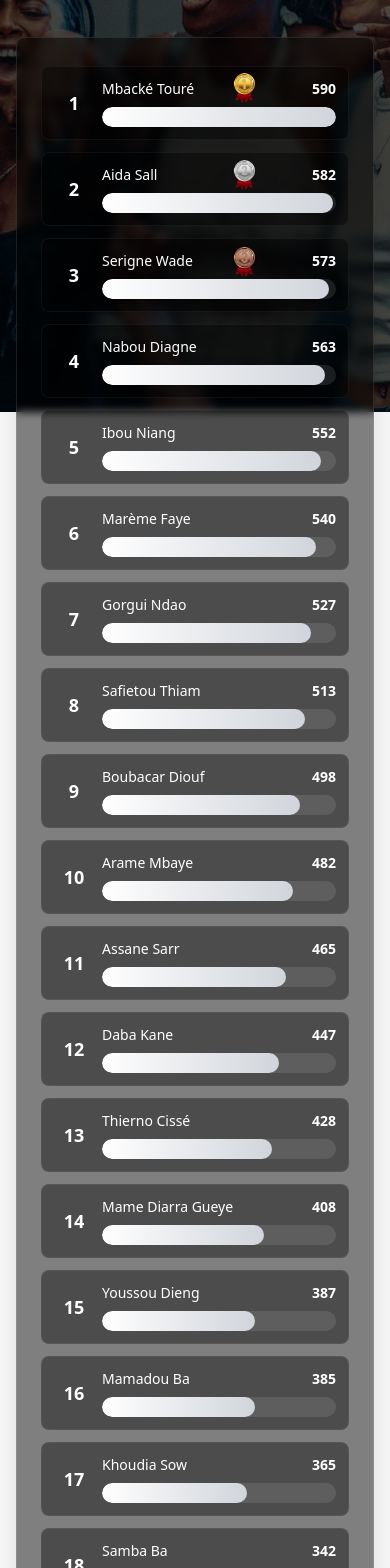
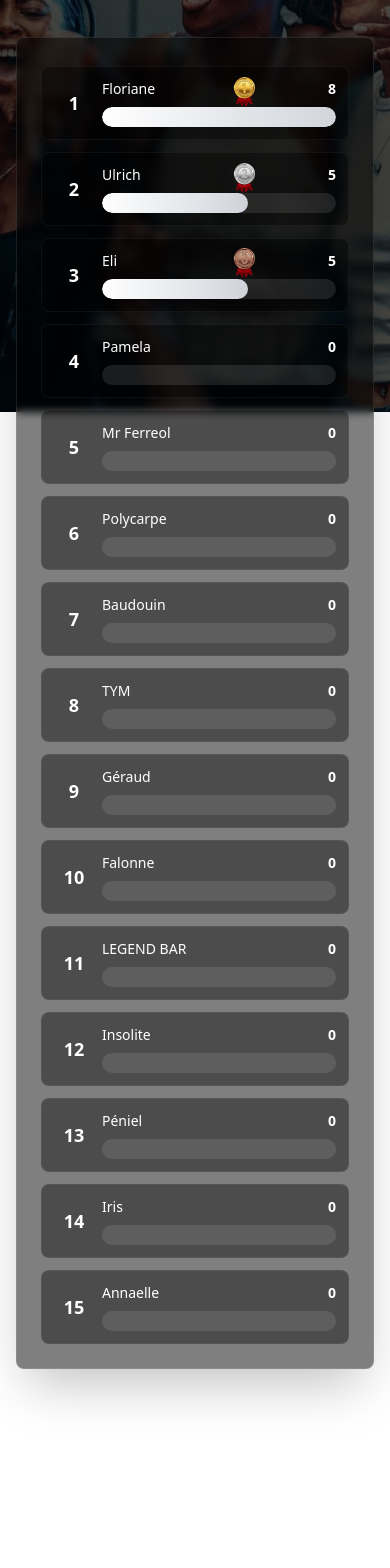
Before and after one commit to Classement229/Ambassadeur2, a React (Vite) app: page / in a window 390 px wide. Shown: the part 432-2000 px from the top of the page. Built offline with nearby package versions, Linux system fonts and the light colour scheme.

Commit message:
Description des modifications

```diff
--- a/src/App.tsx
+++ b/src/App.tsx
@@ -57,22 +57,25 @@ function App() {
         <img
             src={orImg}
             alt="or"
-            className="h-9 w-9 object-cover rounded-full mb-8 shadow-2xl z-50 absolute top-[9.8%] left-[58%] lg:top-[9.1%] lg:left-[50%]  sm:top-[9.1%]"
+            className="h-9 w-9 object-cover rounded-full mb-8 shadow-2xl z-50 absolute top-[23.5%] left-[58%] lg:top-[22.5%] lg:left-[50%]  sm:top-[22.5%]"
           />
 
             <img
             src={diamantImg}
             alt="or"
-            className="h-9 w-9 object-cover rounded-full mb-8 shadow-2xl z-50 absolute top-[11.5%] left-[58%] lg:top-[10.8%] lg:left-[50%]  sm:top-[10.8%]"
+            className="h-9 w-9 object-cover rounded-full mb-8 shadow-2xl z-50 absolute top-[27.5%] left-[58%] lg:top-[27%] lg:left-[50%]  sm:top-[27%]"
           />
 
           <img
             src={bronzeImg}
             alt="or"
-            className="h-9 w-9 object-cover rounded-full mb-8 shadow-2xl z-50 absolute top-[13.2%] left-[58%] lg:top-[12.6%] lg:left-[50%] sm:top-[12.6%]"
+            className="h-9 w-9 object-cover rounded-full mb-8 shadow-2xl z-50 absolute top-[31.5%] left-[58%] lg:top-[31.5%] lg:left-[50%] sm:top-[31.5%]"
           />
 
         <CandidateList candidates={sortedCandidates} />
+       <h3 className="text-1xl md:text-2xl font-bold text-center text-white leading-tight mb-6 mt-6 ml-1">
+            Nombre total de Tickets vendus : 18
+          </h3>
         <h3 className="text-1xl md:text-2xl font-bold text-white leading-tight mb-6 mt-6 ml-1">
             Être Ambassadeur du AMAPIANO VIBES ACTE 2 , c’est être le visage et le relais officiel de l’événement.
           </h3>
--- a/src/data/initialCandidates.ts
+++ b/src/data/initialCandidates.ts
@@ -1,54 +1,54 @@
 import type { Candidate } from '../types';
 
 export const initialCandidates: Candidate[] = [
-  { id: 1, name: 'Aminata Diallo', votes: 50 },
-  { id: 2, name: 'Mamadou Ba', votes: 385 },
-  { id: 3, name: 'Fatou Sow', votes: 320 },
-  { id: 4, name: 'Ousmane Diop', votes: 298 },
-  { id: 5, name: 'Aïssatou Ndiaye', votes: 276 },
-  { id: 6, name: 'Ibrahima Sarr', votes: 254 },
-  { id: 7, name: 'Mariama Fall', votes: 243 },
-  { id: 8, name: 'Moussa Cissé', votes: 231 },
-  { id: 9, name: 'Khady Gueye', votes: 219 },
-  { id: 10, name: 'Abdoulaye Sy', votes: 207 },
-  { id: 11, name: 'Bintou Kane', votes: 195 },
-  { id: 12, name: 'Cheikh Dieng', votes: 183 },
-  { id: 13, name: 'Rokhaya Mbaye', votes: 171 },
-  { id: 14, name: 'Modou Diouf', votes: 159 },
-  { id: 15, name: 'Yacine Thiam', votes: 147 },
-  { id: 16, name: 'Babacar Ndao', votes: 135 },
-  { id: 17, name: 'Astou Faye', votes: 123 },
-  { id: 18, name: 'Lamine Niang', votes: 111 },
-  { id: 19, name: 'Ndèye Diagne', votes: 99 },
-  { id: 20, name: 'Souleymane Wade', votes: 87 },
-  { id: 21, name: 'Oumou Sall', votes: 75 },
-  { id: 22, name: 'Alassane Touré', votes: 63 },
-  { id: 23, name: 'Seynabou Samb', votes: 51 },
-  { id: 24, name: 'Pape Diallo', votes: 39 },
-  { id: 25, name: 'Adama Beye', votes: 27 },
-  { id: 26, name: 'Coumba Drame', votes: 15 },
-  { id: 27, name: 'Malick Seck', votes: 142 },
-  { id: 28, name: 'Awa Diop', votes: 188 },
-  { id: 29, name: 'Elhadji Thioub', votes: 234 },
-  { id: 30, name: 'Bineta Ndiaye', votes: 267 },
-  { id: 31, name: 'Omar Fall', votes: 293 },
-  { id: 32, name: 'Ndeye Mareme Sy', votes: 318 },
-  { id: 33, name: 'Samba Ba', votes: 342 },
-  { id: 34, name: 'Khoudia Sow', votes: 365 },
-  { id: 35, name: 'Youssou Dieng', votes: 387 },
-  { id: 36, name: 'Mame Diarra Gueye', votes: 408 },
-  { id: 37, name: 'Thierno Cissé', votes: 428 },
-  { id: 38, name: 'Daba Kane', votes: 447 },
-  { id: 39, name: 'Assane Sarr', votes: 465 },
-  { id: 40, name: 'Arame Mbaye', votes: 482 },
-  { id: 41, name: 'Boubacar Diouf', votes: 498 },
-  { id: 42, name: 'Safietou Thiam', votes: 513 },
-  { id: 43, name: 'Gorgui Ndao', votes: 527 },
-  { id: 44, name: 'Marème Faye', votes: 540 },
-  { id: 45, name: 'Ibou Niang', votes: 552 },
-  { id: 46, name: 'Nabou Diagne', votes: 563 },
-  { id: 47, name: 'Serigne Wade', votes: 573 },
-  { id: 48, name: 'Aida Sall', votes: 582 },
-  { id: 49, name: 'Mbacké Touré', votes: 590 },
-  { id: 50, name: 'Yaye Samb', votes: 67 },
+  { id: 1, name: 'Floriane', votes: 8 },
+  { id: 2, name: 'Ulrich', votes: 5 },
+  { id: 3, name: 'Pamela', votes: 0 },
+  { id: 4, name: 'Mr Ferreol', votes: 0 },
+  { id: 5, name: 'Polycarpe', votes: 0 },
+  { id: 6, name: 'Baudouin', votes: 0 },
+  { id: 7, name: 'Eli', votes: 5 },
+  { id: 8, name: 'TYM', votes: 0 },
+  { id: 9, name: 'Géraud', votes: 0 },
+  { id: 10, name: 'Falonne', votes: 0 },
+  { id: 11, name: 'LEGEND BAR', votes: 0 },
+  { id: 12, name: 'Insolite', votes: 0 },
+  { id: 13, name: 'Péniel', votes: 0 },
+  { id: 14, name: 'Iris', votes: 0 },
+  { id: 15, name: 'Annaelle', votes: 0 },
+  // { id: 16, name: 'Babacar Ndao', votes: 135 },
+  // { id: 17, name: 'Astou Faye', votes: 123 },
+  // { id: 18, name: 'Lamine Niang', votes: 111 },
+  // { id: 19, name: 'Ndèye Diagne', votes: 99 },
+  // { id: 20, name: 'Souleymane Wade', votes: 87 },
+  // { id: 21, name: 'Oumou Sall', votes: 75 },
+  // { id: 22, name: 'Alassane Touré', votes: 63 },
+  // { id: 23, name: 'Seynabou Samb', votes: 51 },
+  // { id: 24, name: 'Pape Diallo', votes: 39 },
+  // { id: 25, name: 'Adama Beye', votes: 27 },
+  // { id: 26, name: 'Coumba Drame', votes: 15 },
+  // { id: 27, name: 'Malick Seck', votes: 142 },
+  // { id: 28, name: 'Awa Diop', votes: 188 },
+  // { id: 29, name: 'Elhadji Thioub', votes: 234 },
+  // { id: 30, name: 'Bineta Ndiaye', votes: 267 },
+  // { id: 31, name: 'Omar Fall', votes: 293 },
+  // { id: 32, name: 'Ndeye Mareme Sy', votes: 318 },
+  // { id: 33, name: 'Samba Ba', votes: 342 },
+  // { id: 34, name: 'Khoudia Sow', votes: 365 },
+  // { id: 35, name: 'Youssou Dieng', votes: 387 },
+  // { id: 36, name: 'Mame Diarra Gueye', votes: 408 },
+  // { id: 37, name: 'Thierno Cissé', votes: 428 },
+  // { id: 38, name: 'Daba Kane', votes: 447 },
+  // { id: 39, name: 'Assane Sarr', votes: 465 },
+  // { id: 40, name: 'Arame Mbaye', votes: 482 },
+  // { id: 41, name: 'Boubacar Diouf', votes: 498 },
+  // { id: 42, name: 'Safietou Thiam', votes: 513 },
+  // { id: 43, name: 'Gorgui Ndao', votes: 527 },
+  // { id: 44, name: 'Marème Faye', votes: 540 },
+  // { id: 45, name: 'Ibou Niang', votes: 552 },
+  // { id: 46, name: 'Nabou Diagne', votes: 563 },
+  // { id: 47, name: 'Serigne Wade', votes: 573 },
+  // { id: 48, name: 'Aida Sall', votes: 582 },
+  // { id: 49, name: 'Mbacké Touré', votes: 590 },
+  // { id: 50, name: 'Yaye Samb', votes: 67 },
 ];
```
